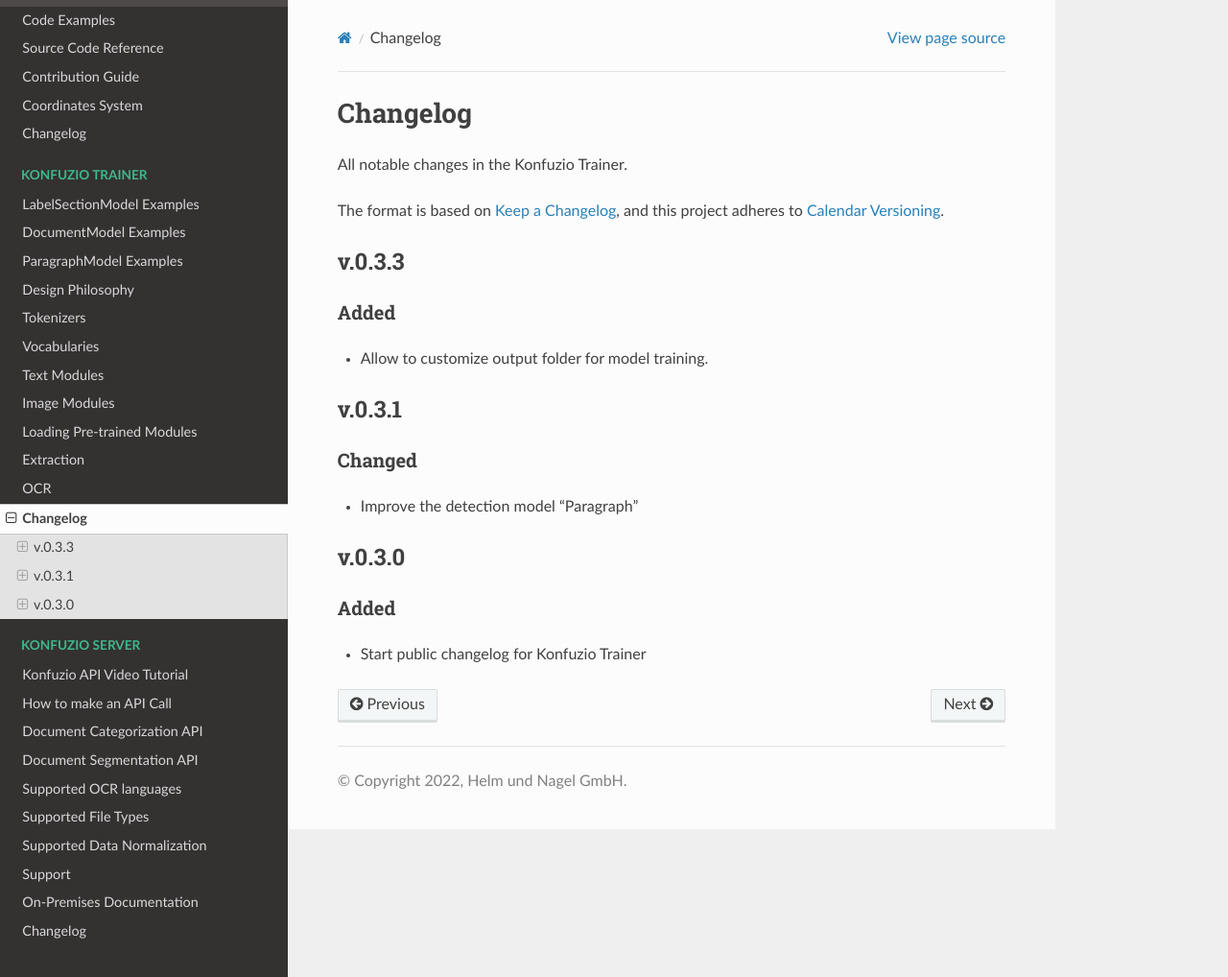
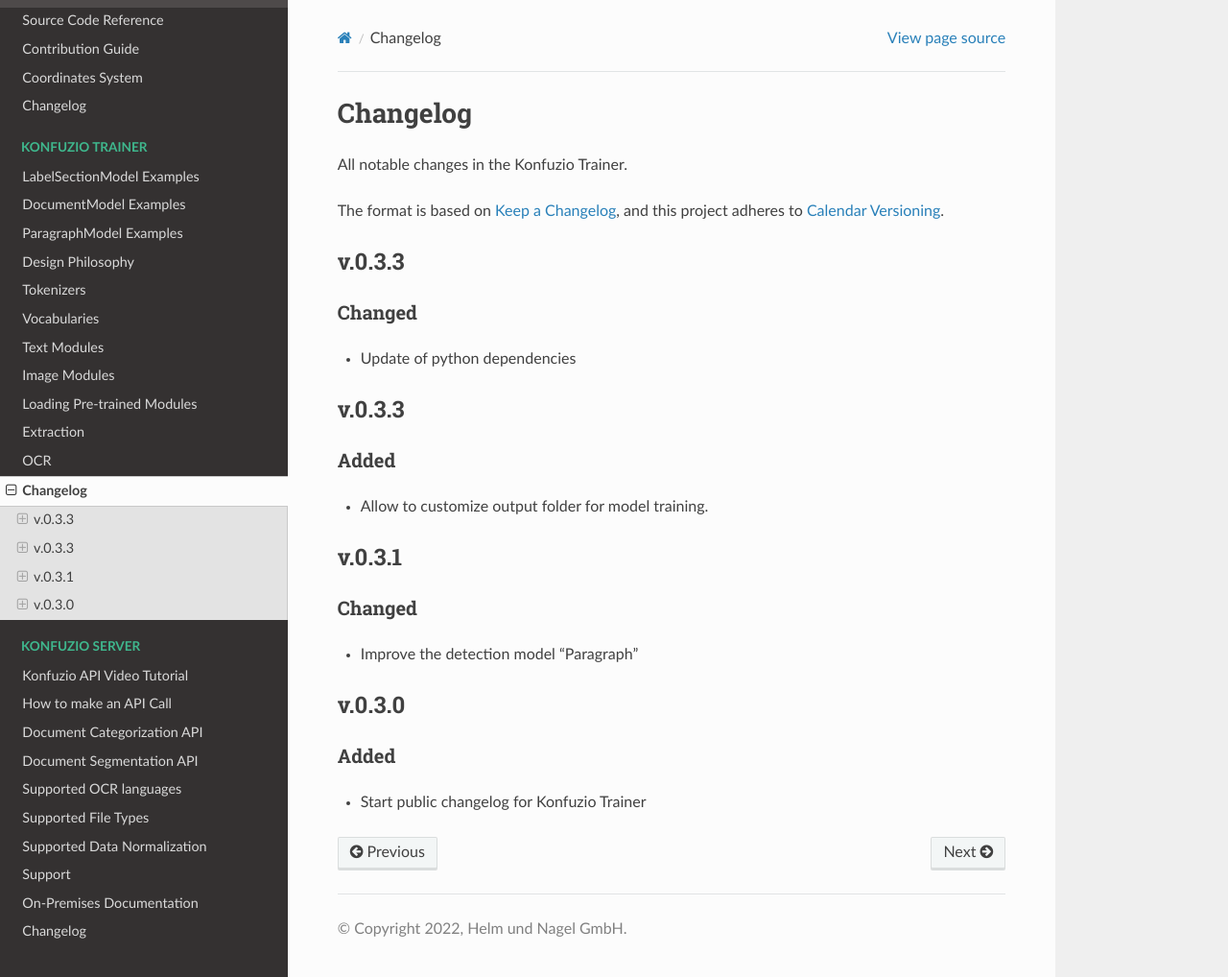
Before and after one commit to konfuzio-ai/konfuzio-sdk, a Sphinx documentation site: the page built from docs/training/changelog.md, in a window 1280 px wide and 1018 px high. Shown: the whole window at 96% size. Built offline with Sphinx 7.4.7 and the Read the Docs theme 2.0.0, drawn with Linux system fonts in a browser that asks for light colours.

Commit message:
Update changelog.md

```diff
--- a/docs/training/changelog.md
+++ b/docs/training/changelog.md
@@ -7,6 +7,12 @@
 
 The format is based on [Keep a Changelog](https://keepachangelog.com/en/1.0.0/),
 and this project adheres to [Calendar Versioning](https://calver.org/overview.html).
+
+## v.0.3.3
+
+### Changed
+
+- Update of python dependencies
 
 ## v.0.3.3
 
```
